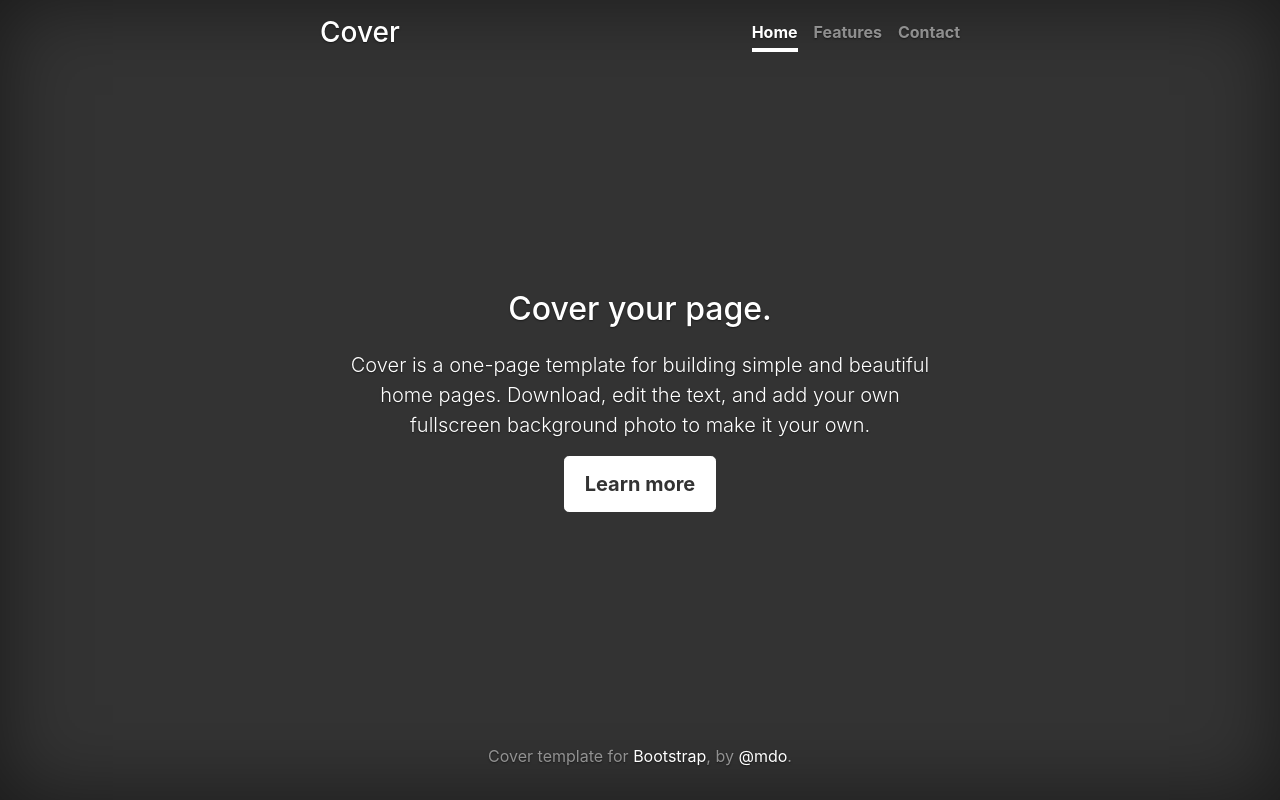
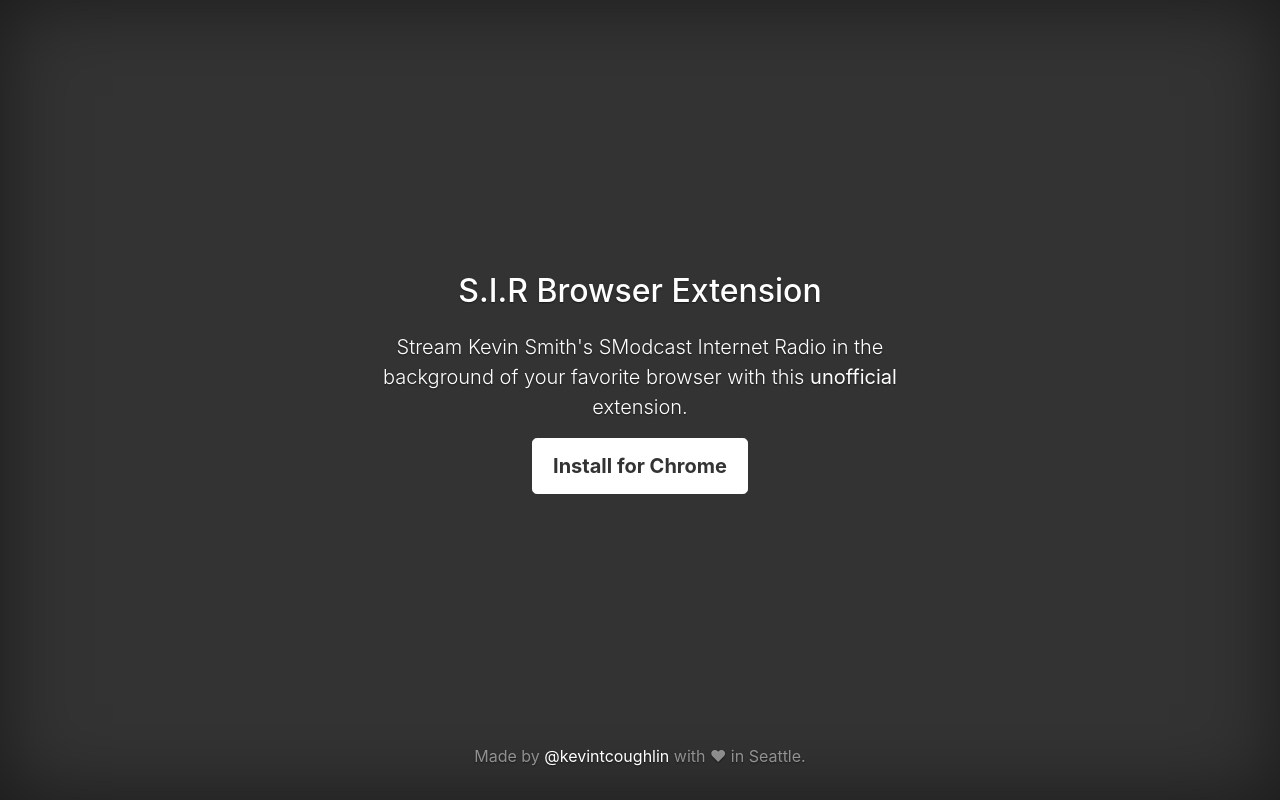
Before and after one commit to KevinTCoughlin/sir-extension-www, a website: page index.html in a window 1280 px wide. Drawn offline with nearby package versions, Linux system fonts and the light colour scheme.

Commit message:
Update HTML copy text

```diff
--- a/index.html
+++ b/index.html
@@ -21,29 +21,20 @@
         <![endif]-->
 
         <div class="cover-container d-flex h-100 p-3 mx-auto flex-column">
-            <header class="masthead mb-auto">
-            <div class="inner">
-                <h3 class="masthead-brand">Cover</h3>
-                <nav class="nav nav-masthead justify-content-center">
-                <a class="nav-link active" href="#">Home</a>
-                <a class="nav-link" href="#">Features</a>
-                <a class="nav-link" href="#">Contact</a>
-                </nav>
-            </div>
-            </header>
+            <header class="masthead mb-auto"></header>
 
             <main role="main" class="inner cover">
-            <h1 class="cover-heading">Cover your page.</h1>
-            <p class="lead">Cover is a one-page template for building simple and beautiful home pages. Download, edit the text, and add your own fullscreen background photo to make it your own.</p>
-            <p class="lead">
-                <a href="#" class="btn btn-lg btn-secondary">Learn more</a>
-            </p>
+                <h1 class="cover-heading">S.I.R Browser Extension</h1>
+                <p class="lead">Stream Kevin Smith's SModcast Internet Radio in the background of your favorite browser with this <b>unofficial</b> extension.</p>
+                <p class="lead">
+                    <a href="#" class="btn btn-lg btn-secondary">Install for Chrome</a>
+                </p>
             </main>
 
             <footer class="mastfoot mt-auto">
-            <div class="inner">
-                <p>Cover template for <a href="https://getbootstrap.com/">Bootstrap</a>, by <a href="https://twitter.com/mdo">@mdo</a>.</p>
-            </div>
+                <div class="inner">
+                    <p>Made by <a href="https://twitter.com/kevintcoughlin">@kevintcoughlin</a> with &#9829; in Seattle.</p>
+                </div>
             </footer>
         </div>
 
```
